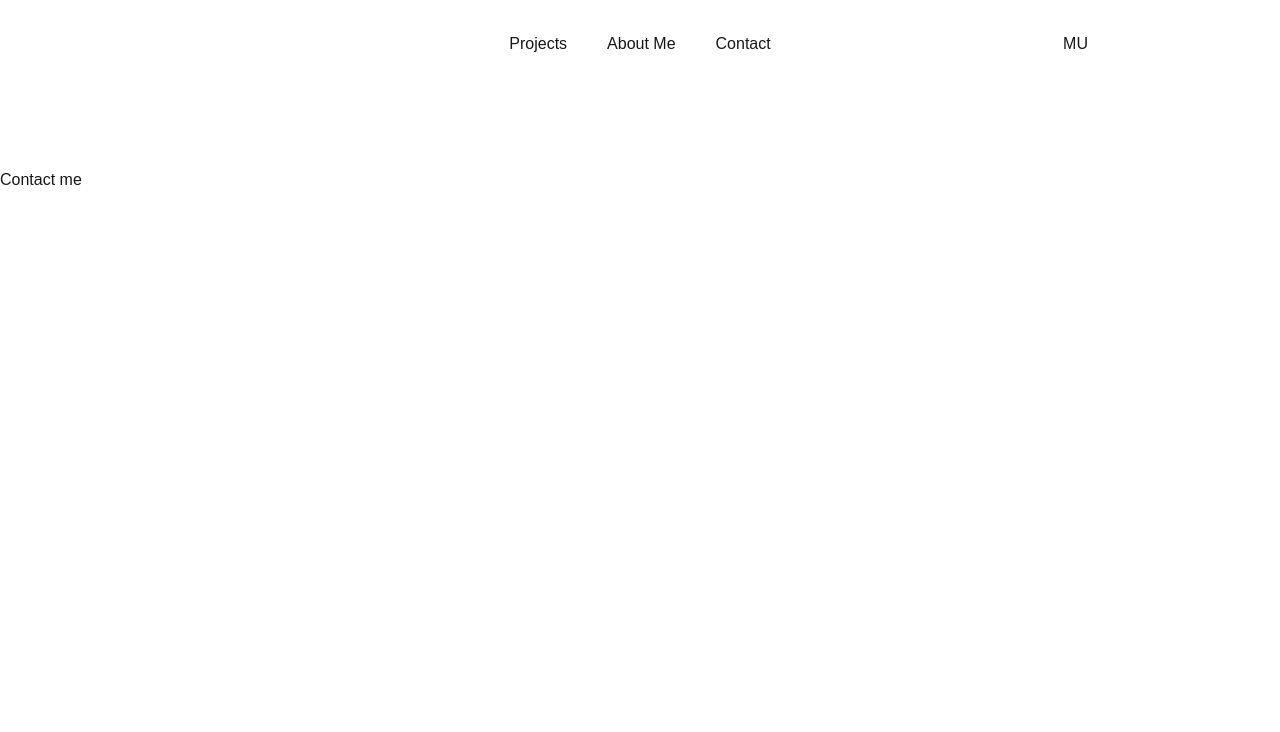
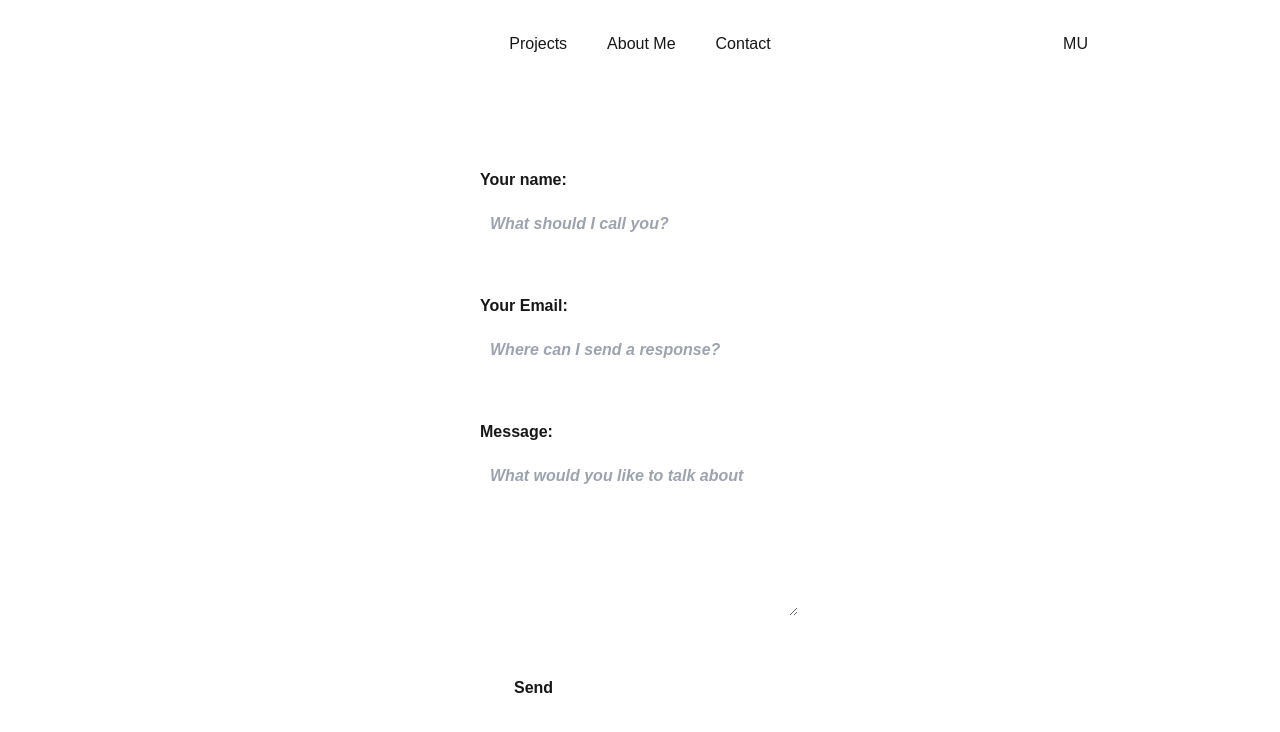
Before and after one commit to iceicles/portfolio, a Next.js app: page /contact in a window 1280 px wide. Shown: the top 732 px of the page. Built offline with nearby package versions, Linux system fonts and the light colour scheme.

Commit message:
created contact page ui

```diff
--- a/app/contact/page.tsx
+++ b/app/contact/page.tsx
@@ -1,7 +1,8 @@
 import React, { FC } from 'react';
+import MainSection from '../../containers/contact-page/main-section';
 
 const Contact: FC<{}> = ({}) => {
-  return <div>Contact me</div>;
+  return <MainSection />;
 };
 
 export default Contact;
--- /dev/null
+++ b/containers/contact-page/main-section/index.tsx
@@ -0,0 +1,51 @@
+import React, { FC } from 'react';
+
+const MainSection: FC<{}> = ({}) => {
+  const labelClass = 'flex flex-col gap-[0.625rem] font-bold';
+  const inputClass =
+    'border-solid border-2 border-white bg-transparent p-[0.5rem] italic';
+  return (
+    <div>
+      <form className='m-auto w-[25%] flex flex-col gap-[3rem]'>
+        <div>
+          <label className={labelClass}>
+            Your name:
+            <input
+              name='name'
+              placeholder='What should I call you?'
+              className={inputClass}
+            ></input>
+          </label>
+        </div>
+        <div>
+          <label className={labelClass}>
+            Your Email:
+            <input
+              name='email'
+              placeholder='Where can I send a response?'
+              className={inputClass}
+            ></input>
+          </label>
+        </div>
+        <div className='w-[100%]'>
+          <label className={labelClass}>
+            Message:
+            <textarea
+              rows={6}
+              name='message'
+              placeholder='What would you like to talk about'
+              className='border-solid border-2 border-white bg-transparent w-[100%] p-[0.5rem] italic'
+            ></textarea>
+          </label>
+        </div>
+        <input
+          type='submit'
+          value='Send'
+          className='self-start font-bold cursor-pointer border-solid border-2 border-white bg-transparent px-[2rem] py-[0.5rem]'
+        ></input>
+      </form>
+    </div>
+  );
+};
+
+export default MainSection;
```
